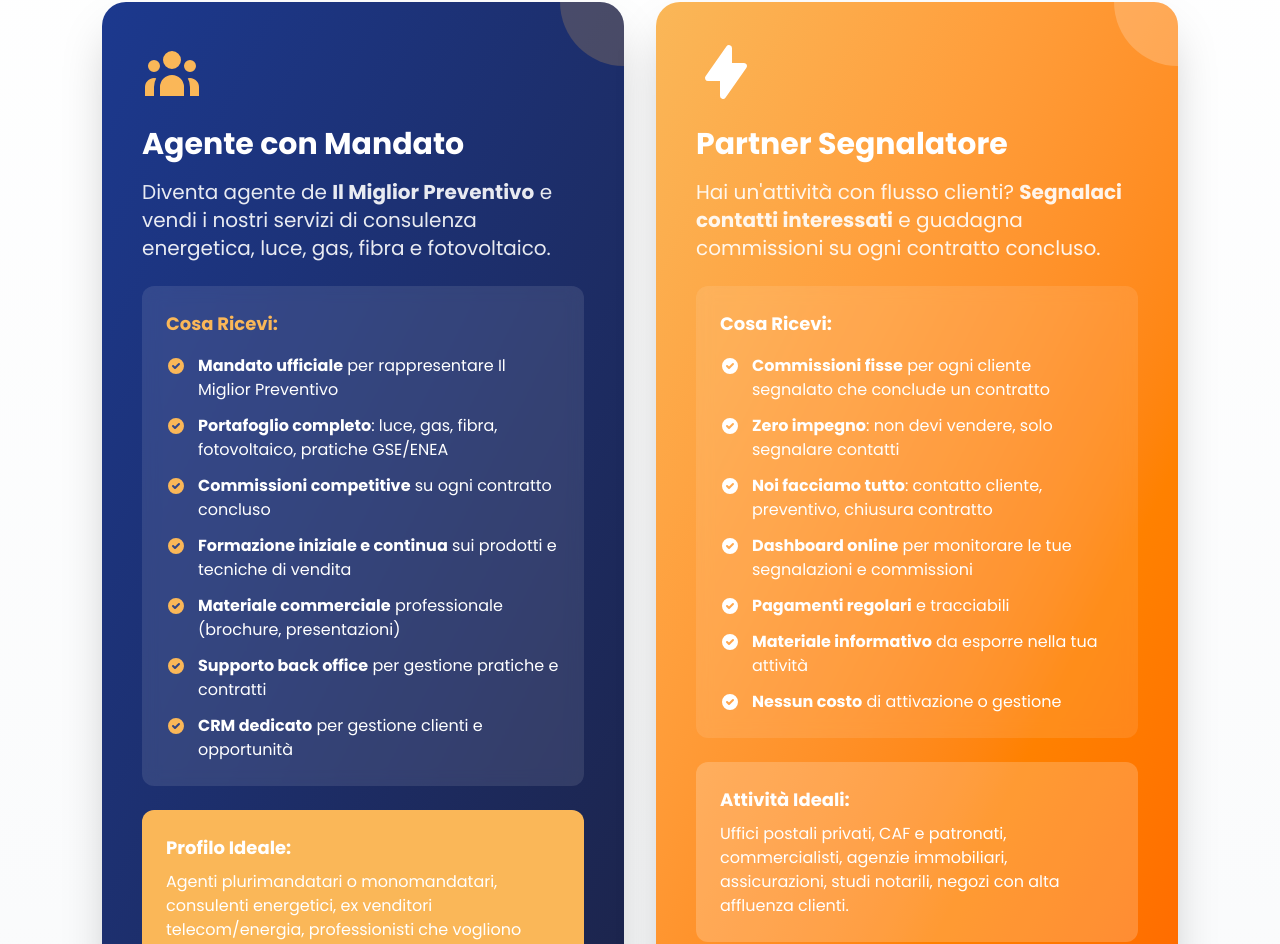
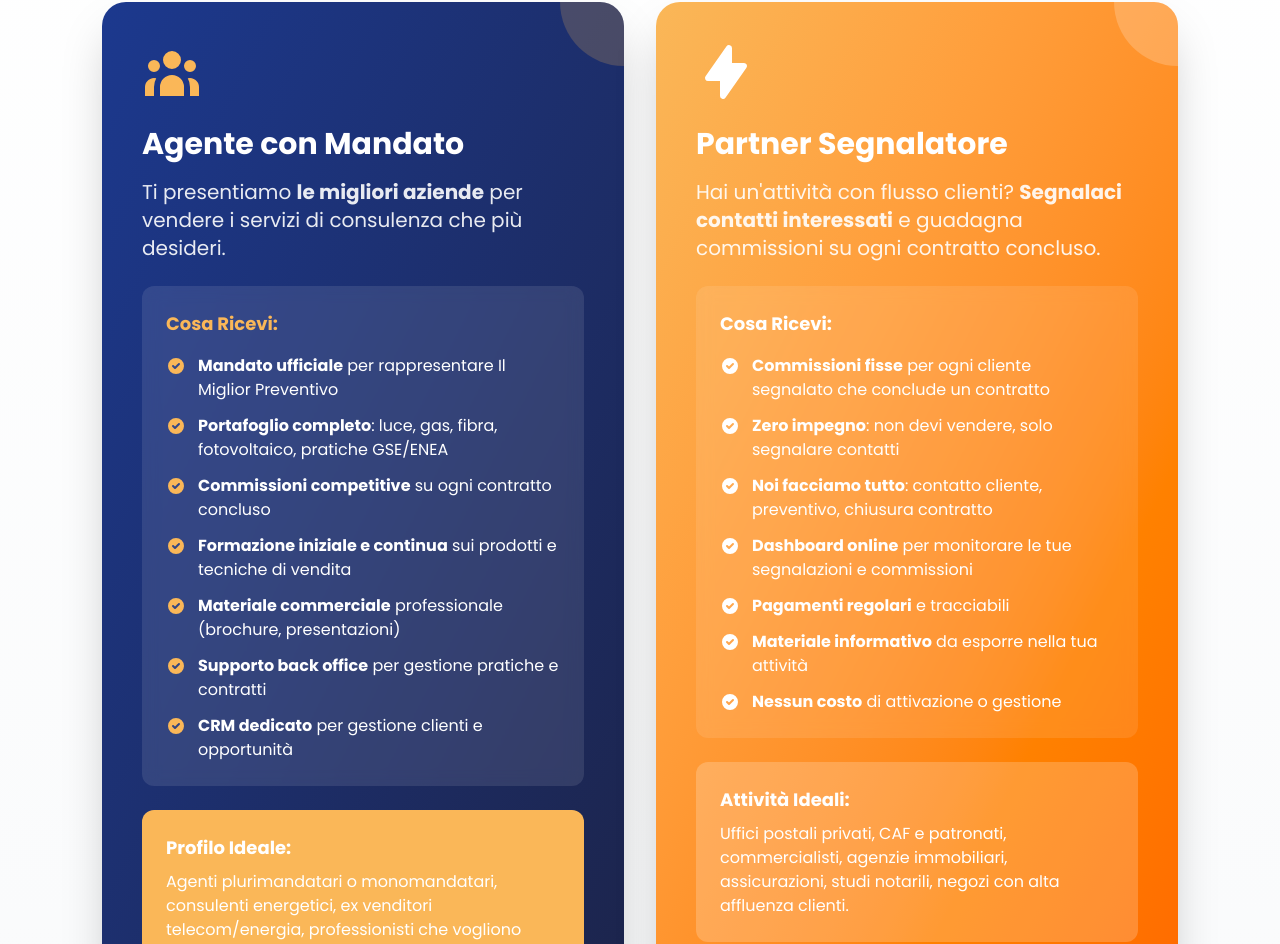
Before and after one commit to gioelemasilla/ilmigliorpreventivo, a Next.js app: page /collabora-con-noi in a window 1280 px wide. Shown: the part 853-1797 px from the top of the page. Built offline with nearby package versions, Linux system fonts and the light colour scheme.

Commit message:
Update agent section: focus on connecting agents with best companies

```diff
--- a/app/collabora-con-noi/page.tsx
+++ b/app/collabora-con-noi/page.tsx
@@ -67,7 +67,7 @@
                     Agente con Mandato
                   </h3>
                   <p className="text-xl text-white/90 mb-6">
-                    Diventa agente de <strong>Il Miglior Preventivo</strong> e vendi i nostri servizi di consulenza energetica, luce, gas, fibra e fotovoltaico.
+                    Ti presentiamo <strong>le migliori aziende</strong> per vendere i servizi di consulenza che più desideri.
                   </p>
 
                   <div className="bg-white/10 rounded-xl p-6 mb-6 backdrop-blur-sm">
```
